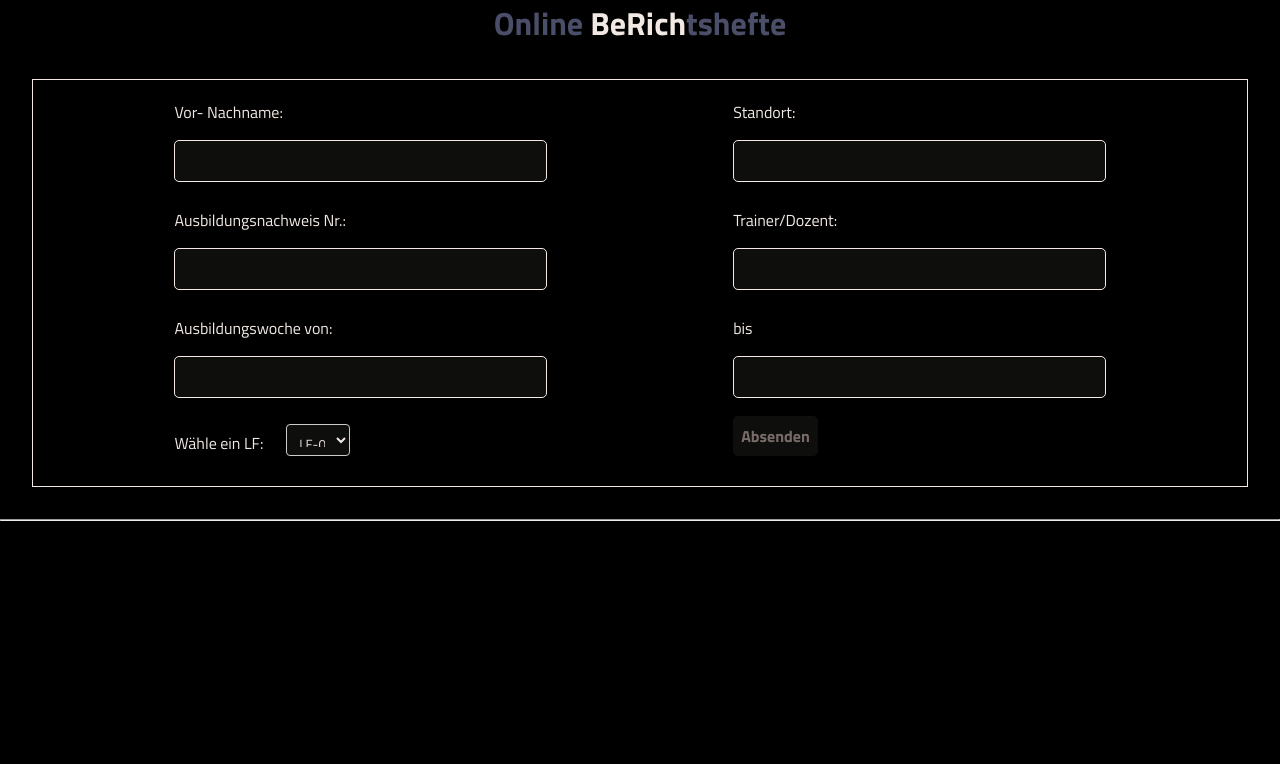
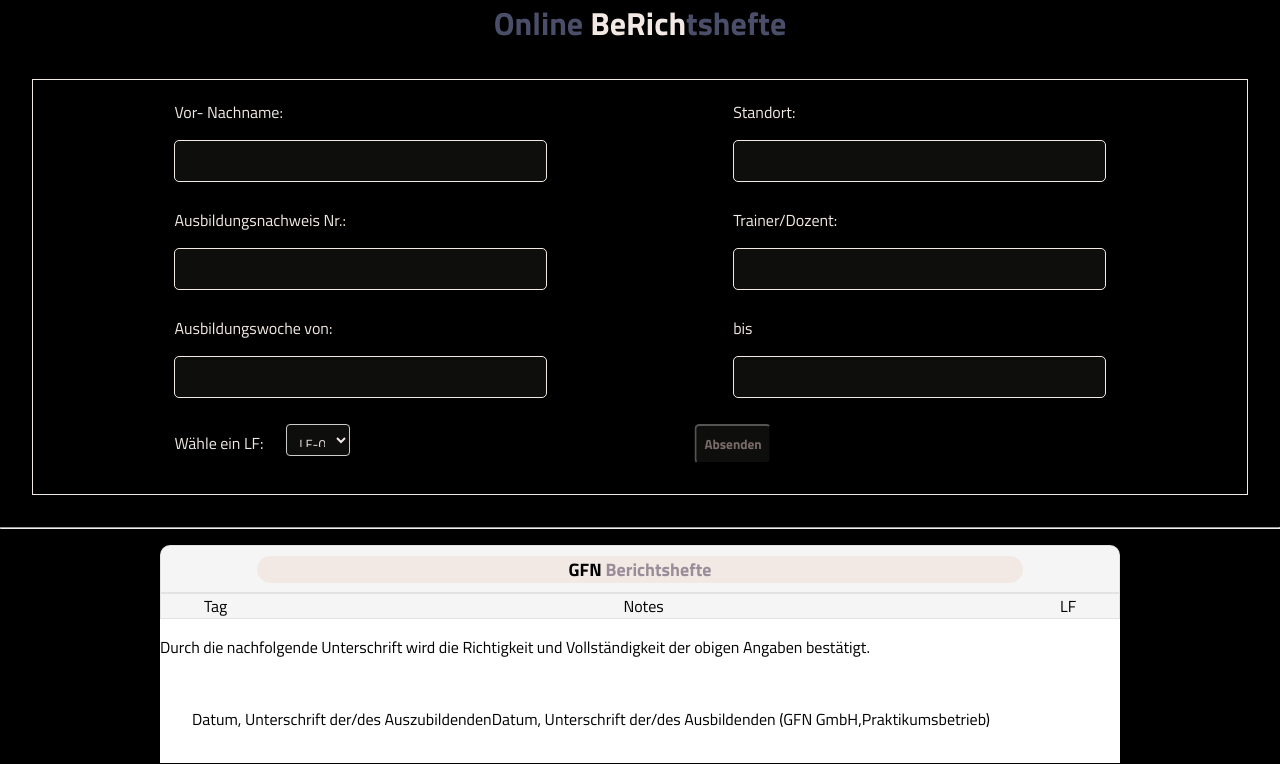
Before and after one commit to ColdByDefault/beRich, a Flask app: page /projects/ in a window 1280 px wide. Shown: the part 1197-1961 px from the top of the page. Before the commit the page ends 1718 px from the top, so only its background shows below. Run offline with Flask 3, Linux system fonts and the light colour scheme; some libraries are stand-ins or nearby versions.

Commit message:
working1

```diff
--- a/version_2.0/app/projects/routes.py
+++ b/version_2.0/app/projects/routes.py
@@ -23,6 +23,7 @@ def submit_form():
 
 
 
+
     from .models import process_form_data
     from .notesDatabase import notes
     selected_notes = notes.get(form_data['LF'], {})
--- a/version_2.0/app/projects/static/projects.css
+++ b/version_2.0/app/projects/static/projects.css
@@ -392,17 +392,6 @@ optgroup option{
     background-color: rgb(255, 255, 255);
 }
 
-.user-picture{
-    position: relative;
-    width: 100%;
-    height: 3.3rem;
-    background-color: rgb(255, 255, 255);
-}
-.user-picture img{
-    width: 120px;
-    height: 30px;
-    padding-left: 2rem;
-}
 .strong{
     background-color: rgb(255, 255, 255);
     width: 100%;
--- a/version_2.0/app/projects/static/projects.js
+++ b/version_2.0/app/projects/static/projects.js
@@ -19,6 +19,6 @@ function toggleSection(id) {
 
 
 
-function showResultsSection() {
+/* function showResultsSection() {
     document.getElementById('results-section').style.display = 'flex';
-}
+} */
--- a/version_2.0/app/projects/templates/projects/index.html
+++ b/version_2.0/app/projects/templates/projects/index.html
@@ -212,13 +212,13 @@
                 </select>
             </div>
             <div class="input-group">
-                <a type="submit" class="show-more" onclick="showResultsSection()">Absenden</a>
+                <button type="submit" class="show-more" id="submitBtn">Absenden</button>
             </div>
         </form>
     </div>
 </section>
 <hr>
-<section id="results-section" style="display: none">
+<section id="results-section" >
     <div class="container-result">
         <div class="container-result-form">
             <h1 class="document-header"><span>GFN</span> Berichtshefte</h1>
```
